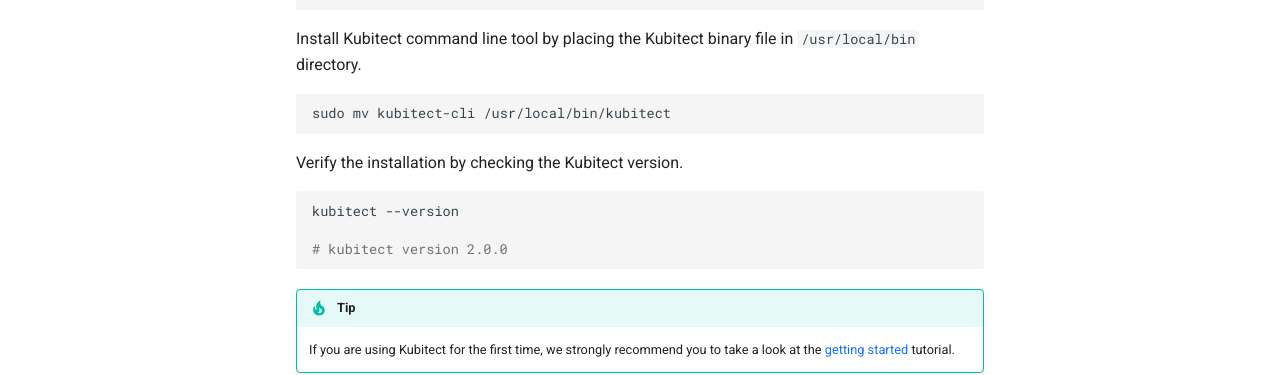
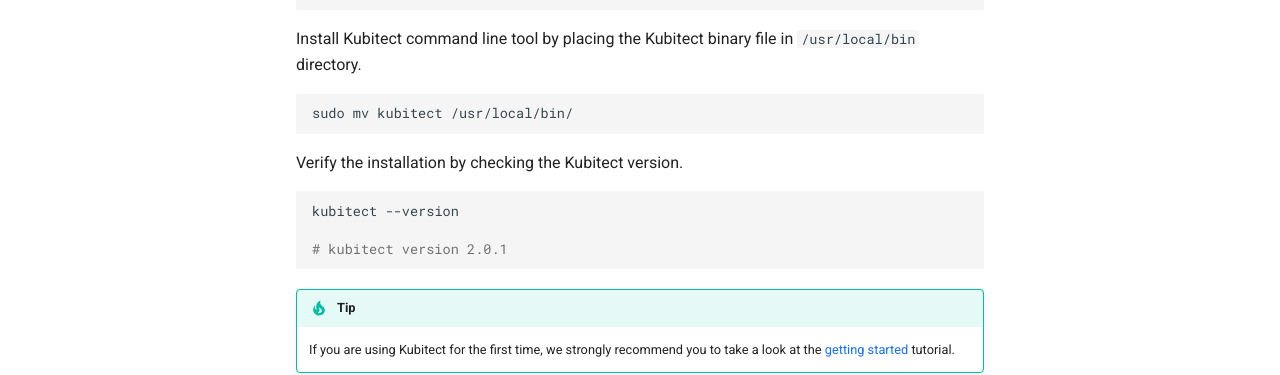
Before and after one commit to MusicDin/kubitect, an MkDocs documentation site: the page built from docs/user-guide/installation.md, in a window 1280 px wide and 1171 px high. Shown: the part 515-890 px from the top of the window. Built offline with MkDocs 1.6.1 and Material for MkDocs 9.7.7, drawn with Linux system fonts in a browser that asks for light colours; comment, search, counter and statistics services are not loaded; some of the changed text lies outside the part shown.

Commit message:
Rename release binary and improve docs to reflect name change

````diff
--- a/docs/theme/assets/javascripts/extra.js
+++ b/docs/theme/assets/javascripts/extra.js
@@ -123,7 +123,7 @@
         await delay(timeBetween)
         await printCommand(terminal, 'tar -xzf kubitect.tar.gz')
         await delay(timeBetween)
-        await printCommand(terminal, 'sudo mv kubitect-cli /usr/local/bin/kubitect')
+        await printCommand(terminal, 'sudo mv kubitect /usr/local/bin/')
         await delay(timeBetween)
         await printCommand(terminal, 'kubitect apply')
         await delay(timeBetween)
--- a/docs/theme/overrides/home.html
+++ b/docs/theme/overrides/home.html
@@ -81,7 +81,7 @@
                     <br>
                     $ tar -xzf kubitect.tar.gz
                     <br>
-                    $ sudo mv kubitect-cli /usr/local/bin/kubitect
+                    $ sudo mv kubitect /usr/local/bin/
                     <br>
                     $ kubitect apply
                     <br>
--- a/docs/user-guide/installation.md
+++ b/docs/user-guide/installation.md
@@ -6,7 +6,7 @@
 
 After all requirements are met, download the Kubitect command line tool.
 ```sh
-curl -o kubitect.tar.gz -L https://github.com/MusicDin/kubitect/releases/download/v2.0.0/kubitect-cli-v2.0.0-linux-amd64.tar.gz
+curl -o kubitect.tar.gz -L https://github.com/MusicDin/kubitect/releases/download/v2.0.1/kubitect-v2.0.1-linux-amd64.tar.gz
 ```
 
 Unpack `tar.gz` file.
@@ -16,14 +16,14 @@
 
 Install Kubitect command line tool by placing the Kubitect binary file in `/usr/local/bin` directory.
 ```sh
-sudo mv kubitect-cli /usr/local/bin/kubitect
+sudo mv kubitect /usr/local/bin/
 ```
 
 Verify the installation by checking the Kubitect version.
 ```sh
 kubitect --version
 
-# kubitect version 2.0.0
+# kubitect version 2.0.1
 ```
 
 !!! tip "Tip"
````
Also changed, not shown: 1 other file.
